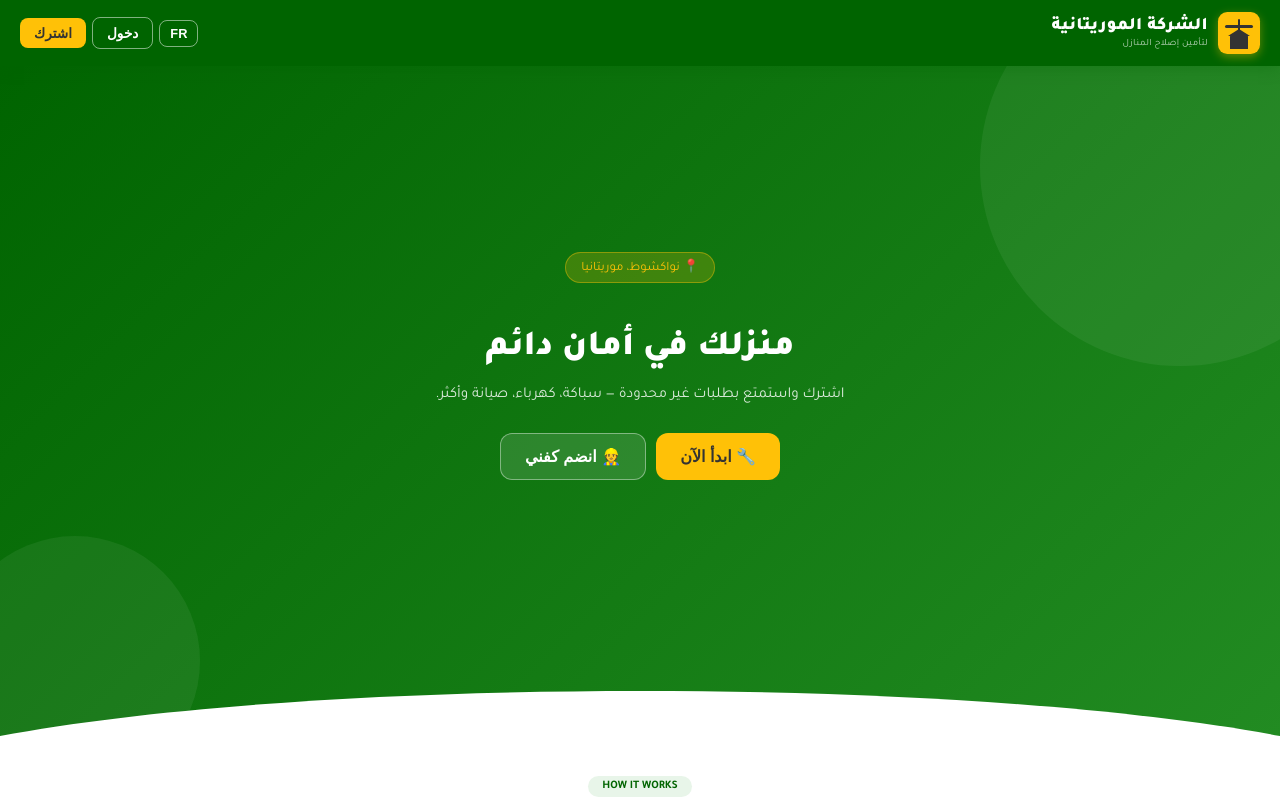
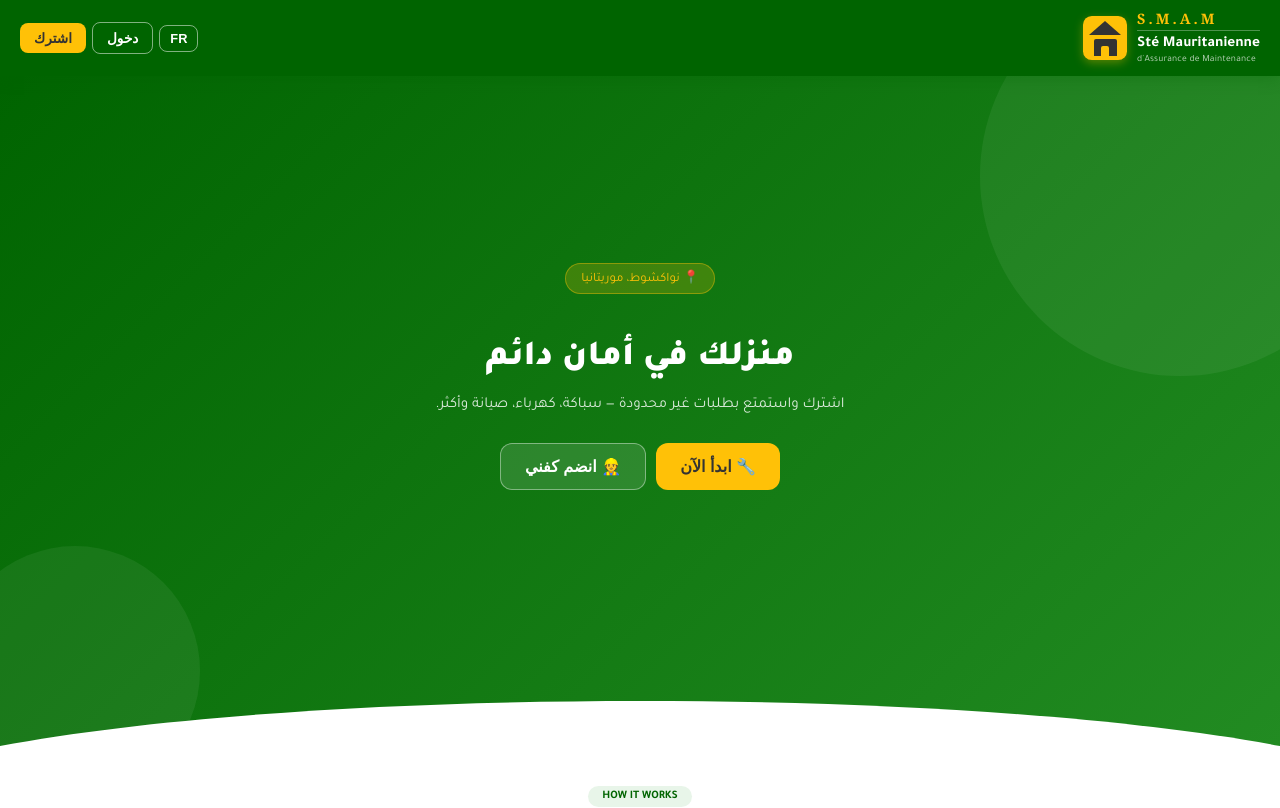
Before and after one commit to Zayid4207/anatli-web, a React (Create React App) app: page / in a window 1280 px wide. Shown: the top 808 px of the page. Built offline with nearby package versions, Linux system fonts and the light colour scheme.

Commit message:
tayba/baye/dey

```diff
--- a/src/Logo.js
+++ b/src/Logo.js
@@ -2,98 +2,109 @@ import React from 'react';
 
 export default function Logo({ size = 'md', theme = 'light' }) {
   const sizes = {
-    sm: { icon: 28, title: '0.85rem', sub: '0.5rem', gap: 8 },
-    md: { icon: 42, title: '1.1rem', sub: '0.6rem', gap: 10 },
-    lg: { icon: 60, title: '1.5rem', sub: '0.75rem', gap: 14 },
-    xl: { icon: 90, title: '2rem', sub: '0.9rem', gap: 18 }
+    sm: { box: 32, abbr: '0.7rem', title: '0.75rem', sub: '0.5rem', gap: 8 },
+    md: { box: 44, abbr: '0.9rem', title: '0.95rem', sub: '0.6rem', gap: 10 },
+    lg: { box: 58, abbr: '1.1rem', title: '1.2rem', sub: '0.7rem', gap: 12 },
+    xl: { box: 75, abbr: '1.3rem', title: '1.5rem', sub: '0.85rem', gap: 16 }
   };
 
   const s = sizes[size] || sizes.md;
   const isLight = theme === 'light';
   const textColor = isLight ? '#fff' : '#006400';
   const subColor = isLight ? 'rgba(255,255,255,0.75)' : 'rgba(0,100,0,0.65)';
+  const dividerColor = isLight ? 'rgba(255,255,255,0.3)' : 'rgba(0,100,0,0.2)';
 
   return (
     <div style={{
       display: 'flex',
       alignItems: 'center',
       gap: s.gap,
-      direction: 'rtl'
+      direction: 'ltr'
     }}>
       {/* الأيقونة */}
       <div style={{
-        width: s.icon,
-        height: s.icon,
+        width: s.box,
+        height: s.box,
         backgroundColor: '#ffc107',
-        borderRadius: s.icon * 0.22,
+        borderRadius: s.box * 0.2,
         display: 'flex',
         flexDirection: 'column',
         alignItems: 'center',
         justifyContent: 'center',
         flexShrink: 0,
-        boxShadow: '0 3px 10px rgba(255,193,7,0.4)',
+        boxShadow: '0 3px 10px rgba(255,193,7,0.35)',
         position: 'relative',
         overflow: 'hidden'
       }}>
-        {/* خط أفقي */}
+        {/* سقف المنزل */}
+        <div style={{
+          width: 0, height: 0,
+          borderLeft: `${s.box * 0.38}px solid transparent`,
+          borderRight: `${s.box * 0.38}px solid transparent`,
+          borderBottom: `${s.box * 0.32}px solid #333`,
+          position: 'absolute',
+          top: s.box * 0.1
+        }} />
+        {/* جسم المنزل */}
         <div style={{
           position: 'absolute',
-          width: '65%',
-          height: s.icon * 0.07,
+          bottom: s.box * 0.1,
+          width: s.box * 0.52,
+          height: s.box * 0.38,
           backgroundColor: '#333',
-          borderRadius: 99,
-          top: '30%'
+          borderRadius: '2px 2px 0 0'
         }} />
-        {/* خط عمودي */}
+        {/* باب المنزل */}
         <div style={{
           position: 'absolute',
-          width: s.icon * 0.07,
-          height: '65%',
-          backgroundColor: '#333',
-          borderRadius: 99,
-          top: '17%'
-        }} />
-        {/* منزل صغير */}
-        <div style={{
-          position: 'absolute',
-          bottom: '12%',
-          width: '45%',
-          height: '35%',
-          backgroundColor: '#333',
-          borderRadius: '3px 3px 0 0'
-        }} />
-        {/* سقف المنزل */}
-        <div style={{
-          position: 'absolute',
-          bottom: '42%',
-          width: 0,
-          height: 0,
-          borderLeft: `${s.icon * 0.28}px solid transparent`,
-          borderRight: `${s.icon * 0.28}px solid transparent`,
-          borderBottom: `${s.icon * 0.18}px solid #333`
+          bottom: s.box * 0.1,
+          width: s.box * 0.18,
+          height: s.box * 0.22,
+          backgroundColor: '#ffc107',
+          borderRadius: '2px 2px 0 0'
         }} />
       </div>
 
       {/* النص */}
-      <div style={{ display: 'flex', flexDirection: 'column', gap: 2 }}>
+      <div style={{ display: 'flex', flexDirection: 'column', gap: 1 }}>
+        {/* الاختصار */}
+        <div style={{
+          fontSize: s.abbr,
+          fontWeight: '900',
+          color: '#ffc107',
+          letterSpacing: '3px',
+          lineHeight: 1,
+          fontFamily: 'Georgia, serif'
+        }}>
+          S.M.A.M
+        </div>
+
+        {/* خط فاصل */}
+        <div style={{
+          width: '100%',
+          height: '1px',
+          backgroundColor: dividerColor,
+          margin: '3px 0'
+        }} />
+
+        {/* الاسم الكامل */}
         <div style={{
           fontSize: s.title,
-          fontWeight: '900',
+          fontWeight: '700',
           color: textColor,
-          lineHeight: 1.1,
-          letterSpacing: '0.02em',
+          lineHeight: 1.2,
           fontFamily: "'Tajawal', sans-serif"
         }}>
-          الشركة الموريتانية
+          Sté Mauritanienne
         </div>
         <div style={{
           fontSize: s.sub,
           color: subColor,
-          lineHeight: 1.2,
+          lineHeight: 1,
           fontFamily: "'Tajawal', sans-serif",
-          letterSpacing: '0.03em'
+          letterSpacing: '0.02em'
         }}>
-          لتأمين إصلاح المنازل
+          d'Assurance de Maintenance
         </div>
       </div>
     </div>
```
